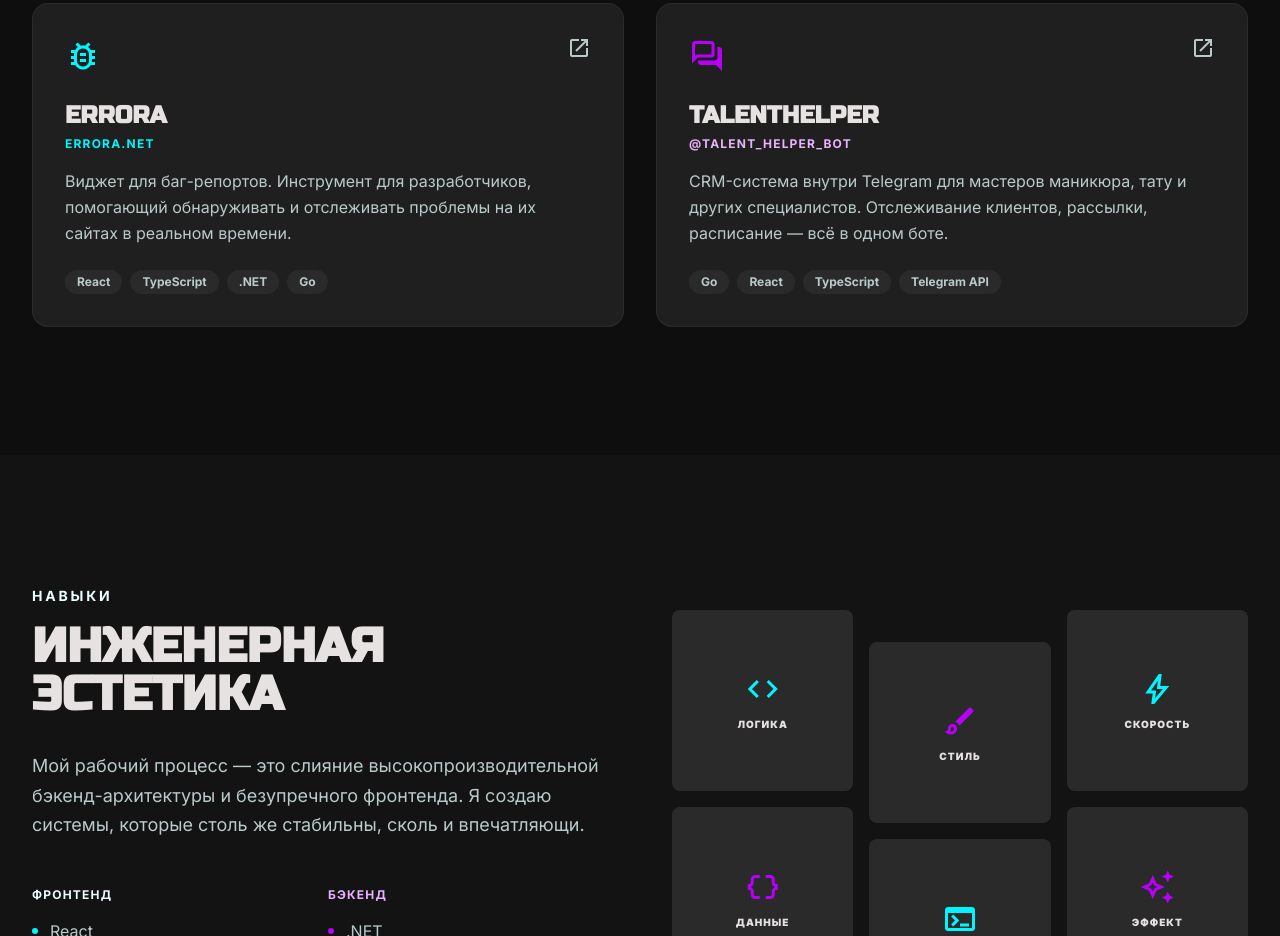
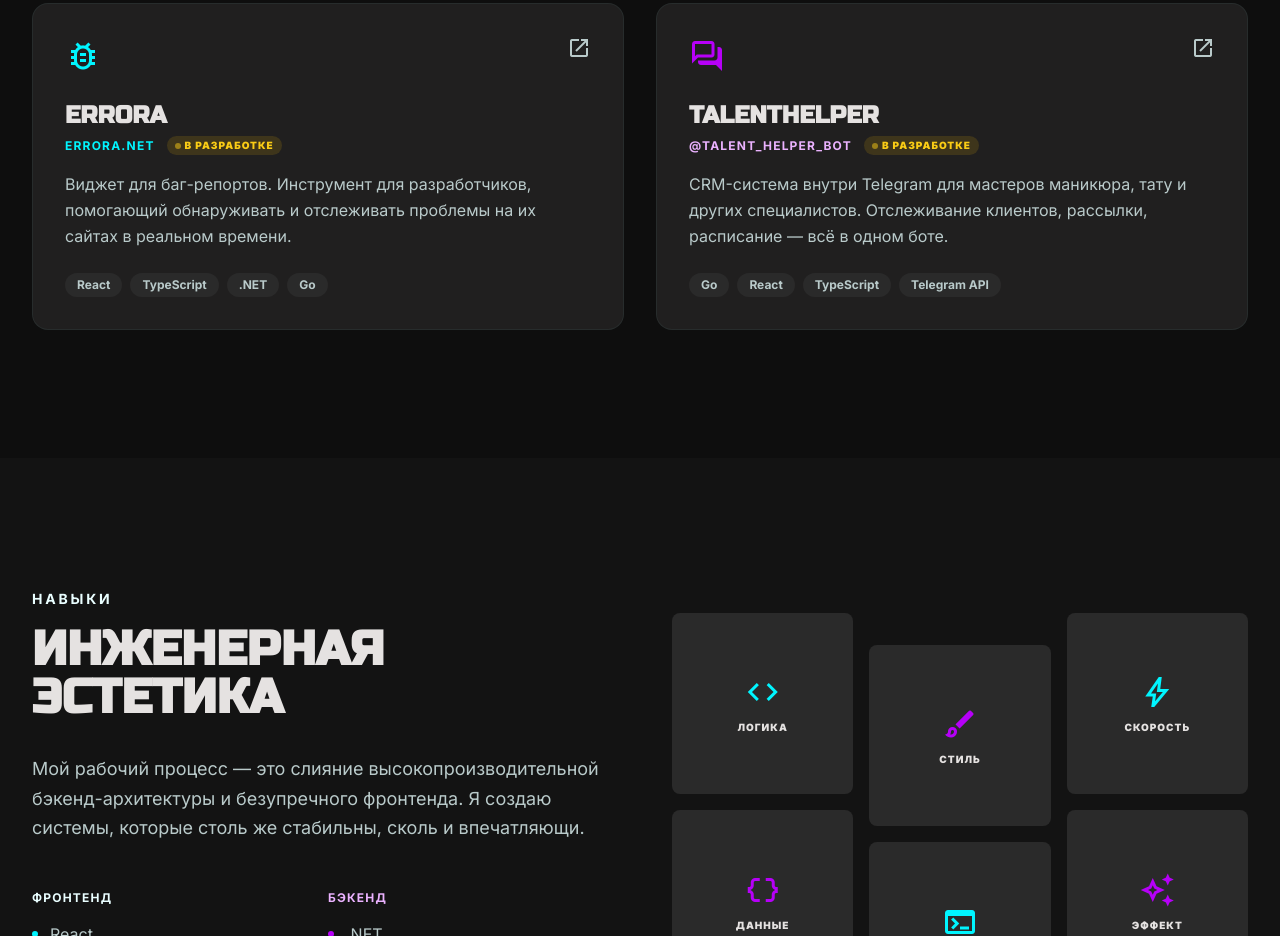
Before and after one commit to kotoshka2/portfolio, a plain HTML site: page index.html in a window 1280 px wide. Shown: the part 1864-2800 px from the top of the page. Drawn offline with nearby package versions, Linux system fonts and the light colour scheme.

Commit message:
minor changes

```diff
--- a/index.html
+++ b/index.html
@@ -255,7 +255,13 @@
                             </a>
                         </div>
                         <h3 class="text-2xl font-headline font-bold mb-1">ERRORA</h3>
-                        <p class="text-primary-container text-xs font-bold uppercase tracking-widest mb-4">errora.net</p>
+                        <div class="flex items-center gap-3 mb-4">
+                            <p class="text-primary-container text-xs font-bold uppercase tracking-widest">errora.net</p>
+                            <span class="inline-flex items-center gap-1 px-2 py-0.5 bg-yellow-500/15 text-yellow-400 text-[10px] font-black uppercase tracking-widest rounded-full">
+                                <span class="w-1.5 h-1.5 rounded-full bg-yellow-400 animate-pulse"></span>
+                                В разработке
+                            </span>
+                        </div>
                         <p class="text-on-surface-variant leading-relaxed mb-6">Виджет для баг-репортов. Инструмент для разработчиков, помогающий обнаруживать и отслеживать проблемы на их сайтах в реальном времени.</p>
                         <div class="flex flex-wrap gap-2">
                             <span class="px-3 py-1 bg-surface-container-high text-on-surface-variant text-xs font-bold rounded-full">React</span>
@@ -273,7 +279,13 @@
                             </a>
                         </div>
                         <h3 class="text-2xl font-headline font-bold mb-1">TALENTHELPER</h3>
-                        <p class="text-secondary text-xs font-bold uppercase tracking-widest mb-4">@talent_helper_bot</p>
+                        <div class="flex items-center gap-3 mb-4">
+                            <p class="text-secondary text-xs font-bold uppercase tracking-widest">@talent_helper_bot</p>
+                            <span class="inline-flex items-center gap-1 px-2 py-0.5 bg-yellow-500/15 text-yellow-400 text-[10px] font-black uppercase tracking-widest rounded-full">
+                                <span class="w-1.5 h-1.5 rounded-full bg-yellow-400 animate-pulse"></span>
+                                В разработке
+                            </span>
+                        </div>
                         <p class="text-on-surface-variant leading-relaxed mb-6">CRM-система внутри Telegram для мастеров маникюра, тату и других специалистов. Отслеживание клиентов, рассылки, расписание — всё в одном боте.</p>
                         <div class="flex flex-wrap gap-2">
                             <span class="px-3 py-1 bg-surface-container-high text-on-surface-variant text-xs font-bold rounded-full">Go</span>
```
